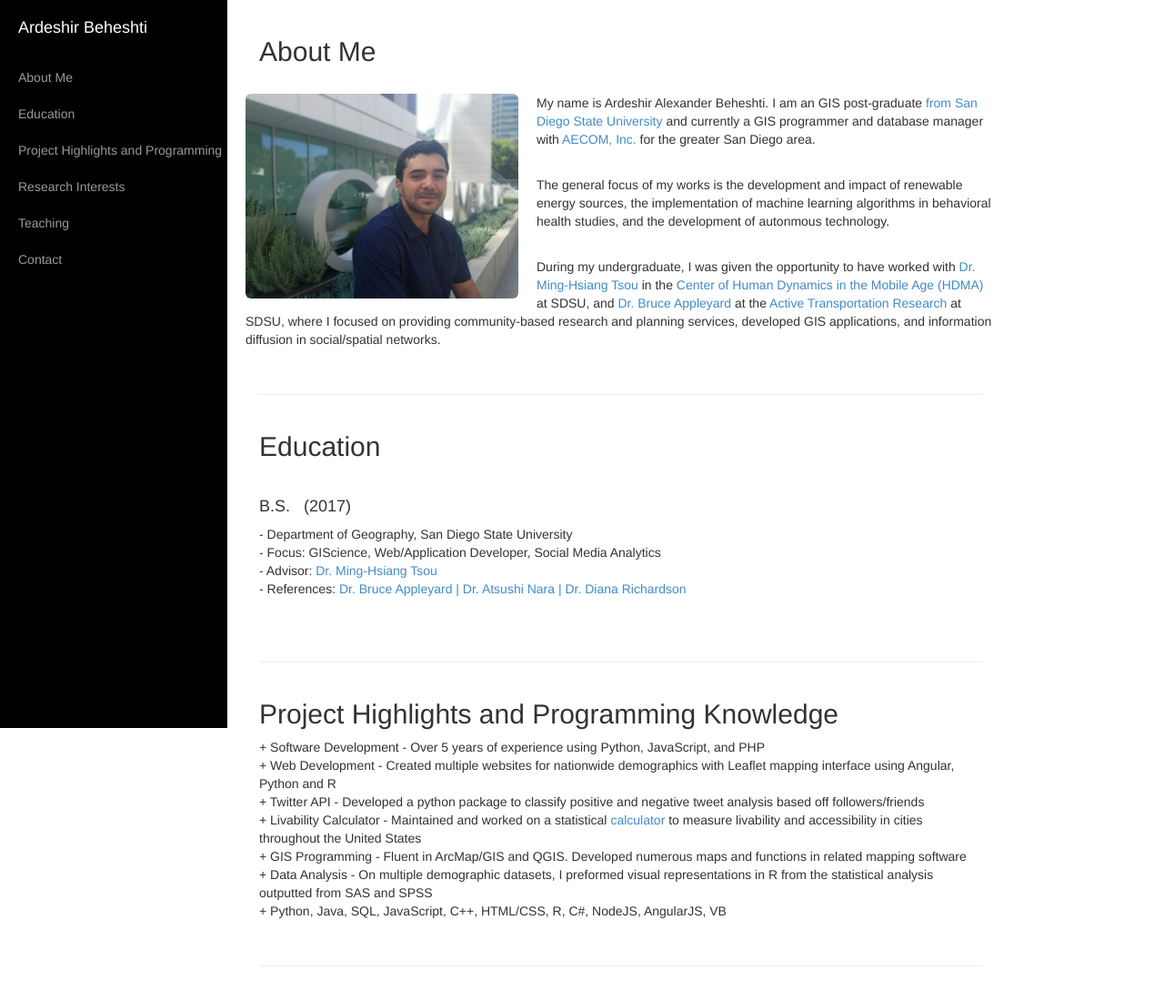
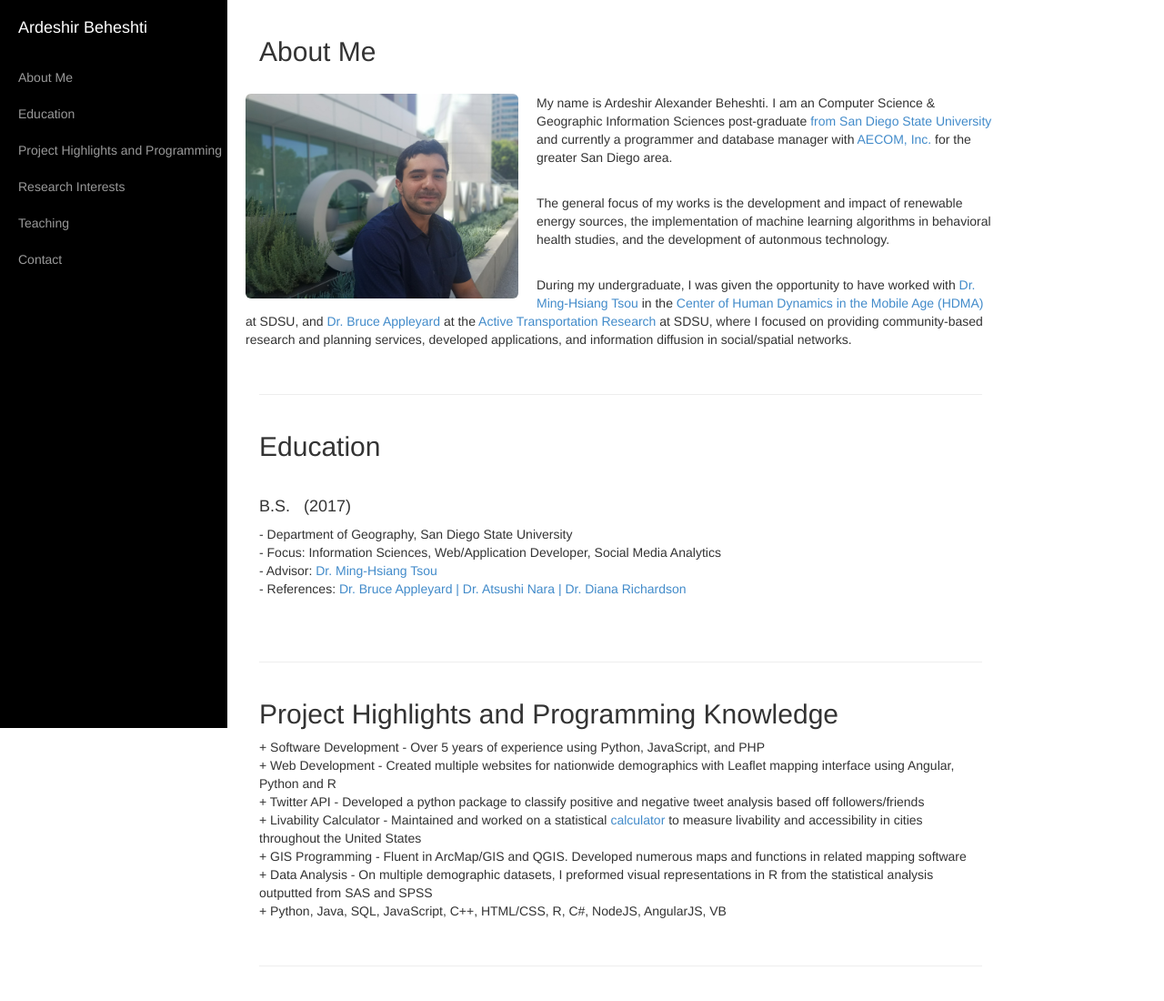
Before and after one commit to ArdyBeheshti/-, a website: page main.html in a window 1280 px wide. Shown: the top 1100 px of the page at 91% size. Drawn offline with nearby package versions, Linux system fonts and the light colour scheme.

Commit message:
Update main.html

```diff
--- a/main.html
+++ b/main.html
@@ -69,7 +69,7 @@
                         <br>
                         <div class="row">
                             <img src="images/ardy_headshot.jpg" style="float:left;height:auto; width:auto; max-width:300px; max-height:400px; margin-right:20px;" class="img-rounded"/>
-                            <p>My name is Ardeshir Alexander Beheshti. I am an GIS post-graduate <a href='https://geography.sdsu.edu/' target="_blank">from San Diego State University </a> and currently a GIS programmer and database manager with <a href='http://www.aecom.com/' target="_blank">AECOM, Inc.</a> for the greater San Diego area.</p>
+                            <p>My name is Ardeshir Alexander Beheshti. I am an Computer Science & Geographic Information Sciences post-graduate <a href='https://geography.sdsu.edu/' target="_blank">from San Diego State University </a> and currently a programmer and database manager with <a href='http://www.aecom.com/' target="_blank">AECOM, Inc.</a> for the greater San Diego area.</p>
 
                             <br>
 
@@ -77,7 +77,7 @@
 
                             <br>
 
-                            <p>During my undergraduate, I was given the opportunity to have worked with <a href='http://map.sdsu.edu/tsou/' target="_blank">Dr. Ming-Hsiang Tsou</a> in the <a href="http://humandynamics.sdsu.edu/" target="_blank">Center of Human Dynamics in the Mobile Age (HDMA)</a> at SDSU, and <a href="http://www.bruceappleyard.com/" target="_blank">Dr. Bruce Appleyard</a> at the <a href="http://http://ipua.sdsu.edu/ATR/" target="_blank">Active Transportation Research</a> at SDSU, where I focused on providing community-based research and planning services, developed GIS applications, and information diffusion in social/spatial networks.</p>
+                            <p>During my undergraduate, I was given the opportunity to have worked with <a href='http://map.sdsu.edu/tsou/' target="_blank">Dr. Ming-Hsiang Tsou</a> in the <a href="http://humandynamics.sdsu.edu/" target="_blank">Center of Human Dynamics in the Mobile Age (HDMA)</a> at SDSU, and <a href="http://www.bruceappleyard.com/" target="_blank">Dr. Bruce Appleyard</a> at the <a href="http://http://ipua.sdsu.edu/ATR/" target="_blank">Active Transportation Research</a> at SDSU, where I focused on providing community-based research and planning services, developed applications, and information diffusion in social/spatial networks.</p>
                         </div>
                         <br>
                         <hr>
@@ -88,7 +88,7 @@
                         <br>
                         <h4>B.S. &nbsp; (2017) </h4>
 											<p>-  Department of Geography, San Diego State University <br/>
-											      - Focus: GIScience, Web/Application Developer, Social Media Analytics<br/>
+											      - Focus: Information Sciences, Web/Application Developer, Social Media Analytics<br/>
 											      - Advisor: <a href="http://map.sdsu.edu/tsou/" target="_blank">Dr. Ming-Hsiang Tsou</a><br/>
                                                   - References: <a href="http://www.bruceappleyard.com/" target="_blank">Dr. Bruce Appleyard</a>
                                                                <a href="http://geog.sdsu.edu/People/Pages/nara/bio/index.html" target="_blank"> | Dr. Atsushi Nara</a>
```
